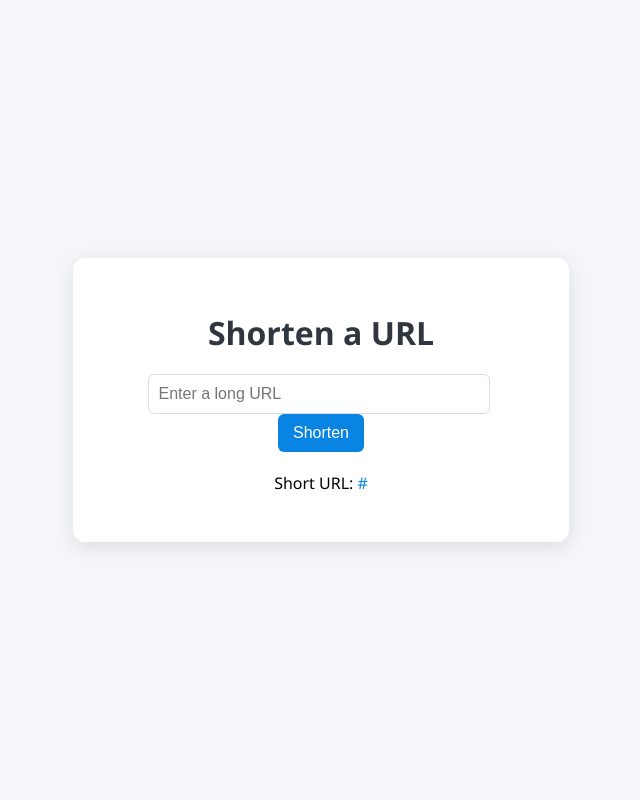
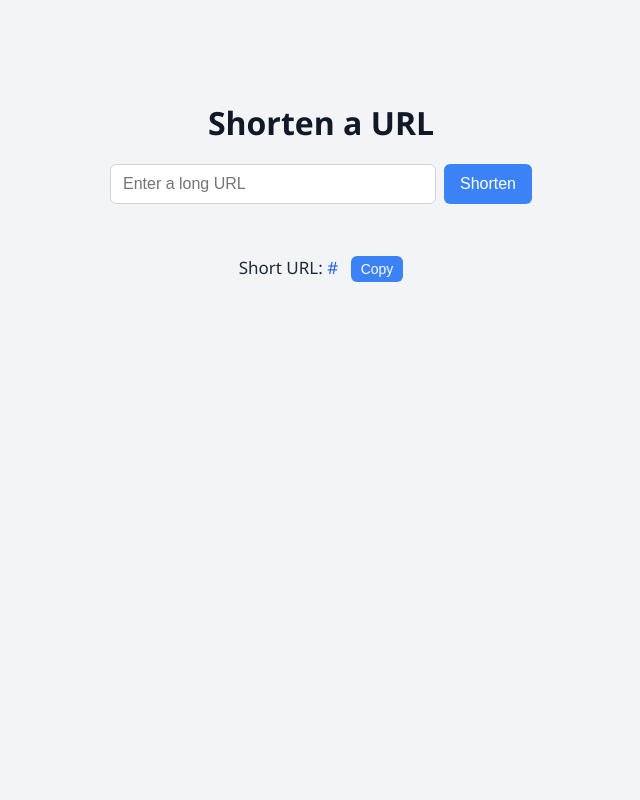
Before and after one commit to Divijava/shortly-flask, a Flask app: template templates/index.html in a window 1280 px wide. Shown: the whole page, without its empty margins (319-959 px from the left). Run offline with Flask 3, Linux system fonts and the light colour scheme; the template is opened without the code that fills it: most values are stand-ins (such as "Sample title", 1, 10 or a date in 2020); some libraries are stand-ins or nearby versions.

Commit message:
Improve frontend UI for URL shortener

```diff
--- a/templates/index.html
+++ b/templates/index.html
@@ -2,84 +2,126 @@
 <html lang="en">
 <head>
   <meta charset="UTF-8">
-  <title>Shorten a URL</title>
+  <meta name="viewport" content="width=device-width, initial-scale=1.0">
+  <title>Shortly - URL Shortener</title>
+  <link rel="icon" href="https://fav.farm/🔗" />
   <style>
     body {
       font-family: 'Segoe UI', sans-serif;
-      background: #f5f6fa;
+      background: #f3f4f6;
       display: flex;
-      justify-content: center;
+      flex-direction: column;
       align-items: center;
-      height: 100vh;
+      padding-top: 80px;
       margin: 0;
-    }
-
-    .container {
-      background: white;
-      padding: 2rem 3rem;
-      border-radius: 12px;
-      box-shadow: 0 5px 20px rgba(0,0,0,0.1);
-      text-align: center;
-      width: 100%;
-      max-width: 400px;
     }
 
     h1 {
       margin-bottom: 20px;
-      color: #2f3640;
+      color: #111827;
     }
 
-    form input[type="text"] {
-      width: 80%;
-      padding: 10px;
-      border: 1px solid #dcdde1;
+    form {
+      display: flex;
+      gap: 8px;
+      margin-bottom: 20px;
+    }
+
+    input[type="text"] {
+      padding: 10px 12px;
+      border: 1px solid #d1d5db;
+      border-radius: 6px;
+      width: 300px;
+      font-size: 16px;
+    }
+
+    button {
+      padding: 10px 16px;
+      background-color: #3b82f6;
+      color: white;
+      border: none;
       border-radius: 6px;
       font-size: 16px;
-      margin-right: 5px;
+      cursor: pointer;
+      transition: background 0.2s ease;
     }
 
-    form input[type="submit"] {
-      padding: 10px 15px;
-      background-color: #0984e3;
-      border: none;
-      color: white;
-      font-size: 16px;
-      border-radius: 6px;
-      cursor: pointer;
-    }
-
-    form input[type="submit"]:hover {
-      background-color: #74b9ff;
+    button:hover {
+      background-color: #2563eb;
     }
 
     .result {
-      margin-top: 20px;
-      font-size: 16px;
+      margin-top: 15px;
+      font-size: 17px;
+      color: #1f2937;
     }
 
     .result a {
-      color: #0984e3;
+      color: #2563eb;
       text-decoration: none;
+      font-weight: 500;
     }
 
-    .result a:hover {
-      text-decoration: underline;
+    .result button {
+      margin-left: 8px;
+      padding: 5px 10px;
+      font-size: 14px;
+    }
+
+    #toast {
+      visibility: hidden;
+      min-width: 150px;
+      background-color: #333;
+      color: #fff;
+      text-align: center;
+      border-radius: 6px;
+      padding: 10px;
+      position: fixed;
+      bottom: 30px;
+      left: 50%;
+      transform: translateX(-50%);
+      z-index: 1;
+      opacity: 0;
+      transition: all 0.4s ease-in-out;
+    }
+
+    #toast.show {
+      visibility: visible;
+      opacity: 1;
     }
   </style>
 </head>
 <body>
-  <div class="container">
+
   <h1>Shorten a URL</h1>
+
   <form method="POST">
     <input type="text" name="url" placeholder="Enter a long URL" required>
-      <input type="submit" value="Shorten">
+    <button type="submit">Shorten</button>
   </form>
 
   {% if short_url %}
     <div class="result">
-      <p>Short URL: <a href="{{ short_url }}" target="_blank">{{ short_url }}</a></p>
+      <p>
+        Short URL:
+        <a href="{{ short_url }}" id="shortLink" target="_blank">{{ short_url }}</a>
+        <button onclick="copyToClipboard()">Copy</button>
+      </p>
     </div>
   {% endif %}
-  </div>
+
+  <div id="toast">Link copied!</div>
+
+  <script>
+    function copyToClipboard() {
+      const text = document.getElementById('shortLink').href;
+      navigator.clipboard.writeText(text).then(() => {
+        const toast = document.getElementById("toast");
+        toast.classList.add("show");
+        setTimeout(() => toast.classList.remove("show"), 2000);
+      });
+    }
+  </script>
+
 </body>
 </html>
```
Lines whose indentation alone changed are shown as unchanged.
